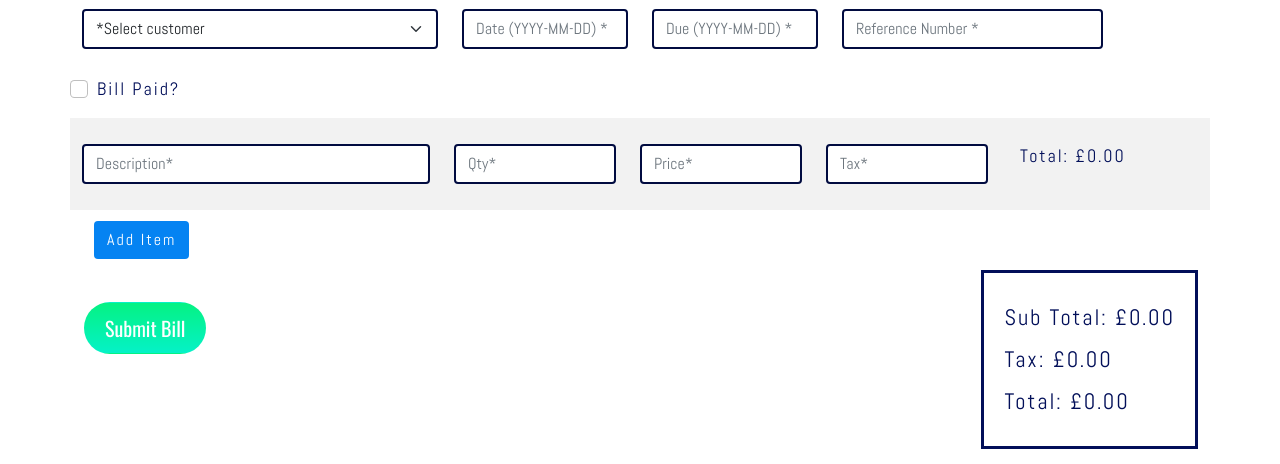
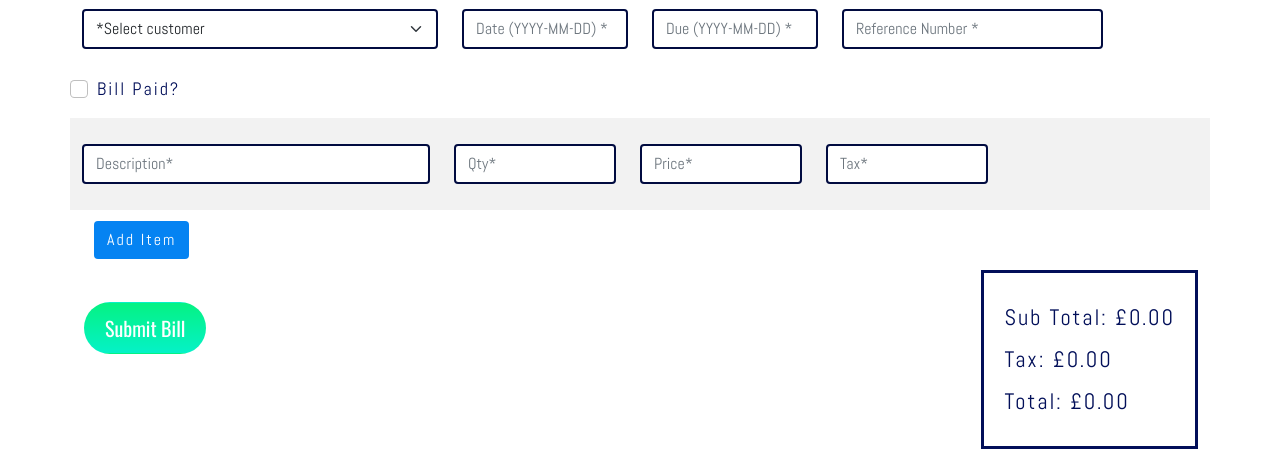
Before and after one commit to R-Prince/counter_ms4, a Django app: page /bill/create in a window 1280 px wide. Shown: the part 194-658 px from the top of the page. Run offline with Django 3.2, Linux system fonts and the light colour scheme; a user stored in the database is signed in; tables that the repository leaves empty hold one stand-in row (values such as "Sample post"); some libraries are stand-ins or nearby versions.

Commit message:
Remove total inline from create bill

```diff
--- a/bills/static/bills/js/bills.js
+++ b/bills/static/bills/js/bills.js
@@ -1,6 +1,6 @@
 // Function to add another bill line
 $("#add_item").click(function(){
-    bill_line = "<div class='row' id='bill_items'><div class='col-12 col-md-4'><input type='text' name='description' id='description' placeholder='Description*' required minlength='3' class='form-control textInput'></div><div class='col-12 col-md-2'><input type='number' name='quantity' id='quantity' placeholder='Qty*' required class='form-control textInput quantity'></div><div class='col-12 col-md-2'><input type='number' name='price' id='price' placeholder='Price*' required class='form-control textInput price'></div><div class='col-12 col-md-2'><input type='number' name='tax' id='tax' placeholder='Tax*' required class='form-control textInput tax'></div><div class='col-12 col-md-2'><p class='d-inline-flex p-2'>Total: £<span class='line-total'>0.00</span></p></div><i class='delete_line fas fa-trash-alt delete-button'></i>"
+    bill_line = "<div class='row' id='bill_items'><div class='col-12 col-md-4'><input type='text' name='description' id='description' placeholder='Description*' required minlength='3' class='form-control textInput'></div><div class='col-12 col-md-2'><input type='number' name='quantity' id='quantity' placeholder='Qty*' required class='form-control textInput quantity'></div><div class='col-12 col-md-2'><input type='number' name='price' id='price' placeholder='Price*' required class='form-control textInput price'></div><div class='col-12 col-md-2'><input type='number' name='tax' id='tax' placeholder='Tax*' required class='form-control textInput tax'></div><i class='delete_line fas fa-trash-alt delete-button'></i>"
     $("#bill_lines").append(bill_line);
 });
 
@@ -22,18 +22,13 @@ $("#bill_lines").on('input','.tax',function(){
 // Calculate Sub Total
 $("#bill_lines").on('input','.price',function(){
     var totalPrice = 0;
-    var totalQty = 0;
-    $(".quantity").each(function(){
-        var qty = $(this).val();
-        totalQty += parseFloat(qty)
-    })
 
     $(".price").each(function(){
         var price = $(this).val();
         totalPrice += parseFloat(price)
     })
 
-    var subTotal = totalPrice * totalQty
+    var subTotal = totalPrice
     $('.sub-total').text(subTotal)
 });
 
--- a/bills/templates/bills/create_bill.html
+++ b/bills/templates/bills/create_bill.html
@@ -55,9 +55,6 @@
                                 <div class="col-12 col-md-2">
                                     <input type="number" class="form-control textInput tax" id="tax" name="tax" placeholder="Tax*" required>
                                 </div>
-                                <div class="col-12 col-md-2">
-                                <p class="d-inline-flex p-2">Total: £<span class="line-total">0.00</span></p>
-                                </div>
                             </div>
                         </div>
                         <div class="row button-container">
--- a/profiles/templates/profiles/create_profile.html
+++ b/profiles/templates/profiles/create_profile.html
@@ -24,7 +24,6 @@
                         {{user_profile_form.company_city | as_crispy_field }}
                         {{user_profile_form.company_county | as_crispy_field }}
                         {{user_profile_form.company_postcode | as_crispy_field }}
-                        {{user_profile_form.company_logo | as_crispy_field }}
                     </fieldset>
                     <div class="row submit-container">
                         <div class="d-flex justify-content-center">
--- a/profiles/templates/profiles/profile_info.html
+++ b/profiles/templates/profiles/profile_info.html
@@ -26,7 +26,6 @@
                         {{ form.company_city | as_crispy_field }}
                         {{ form.company_county | as_crispy_field }}
                         {{ form.company_postcode | as_crispy_field }}
-                        {{ form.company_logo | as_crispy_field }}
                     </fieldset>
                     <div class="row submit-container">
                         <div class="d-flex justify-content-center">
```
Also changed, not shown: profiles/forms.py (+6 -5 lines), profiles/migrations/0002_remove_userprofile_company_logo.py (added), profiles/migrations/0003_userprofile_company_logo.py (added), profiles/templates/profiles/edit_profile.html (deleted).
